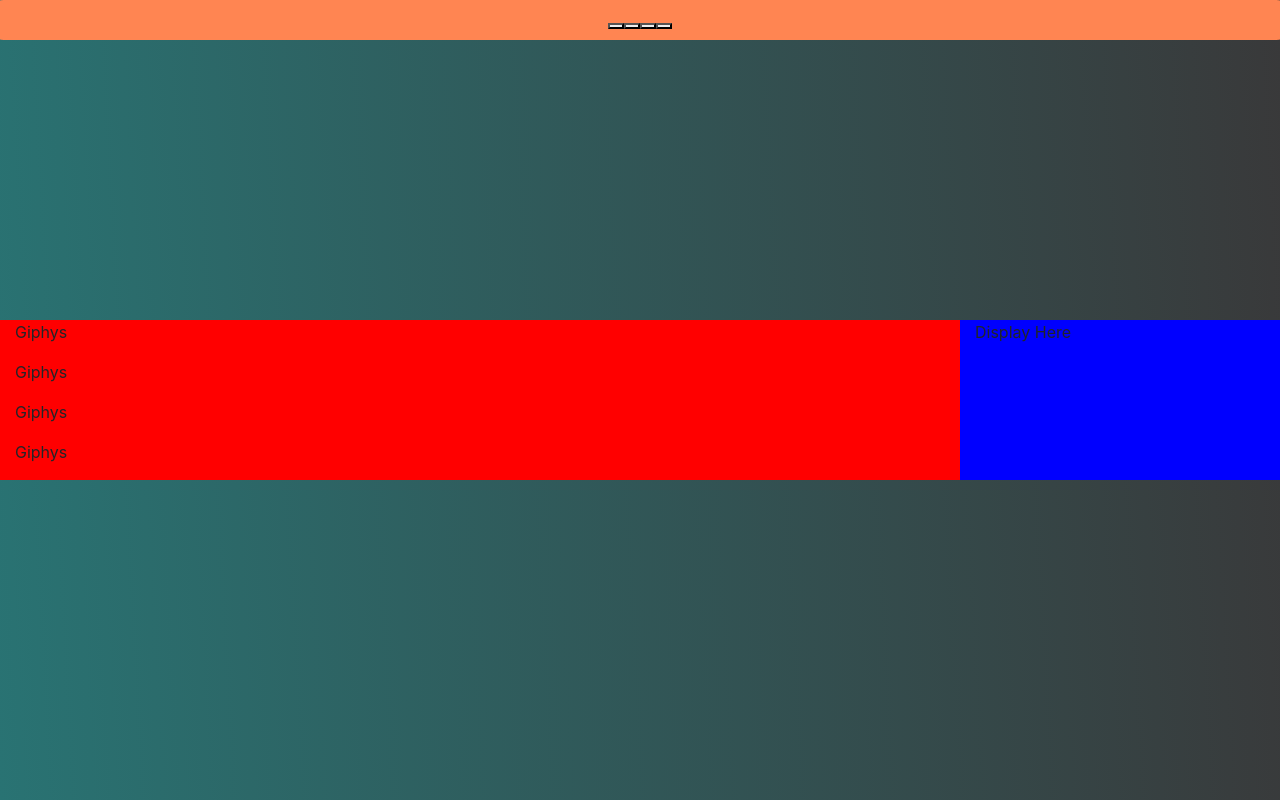
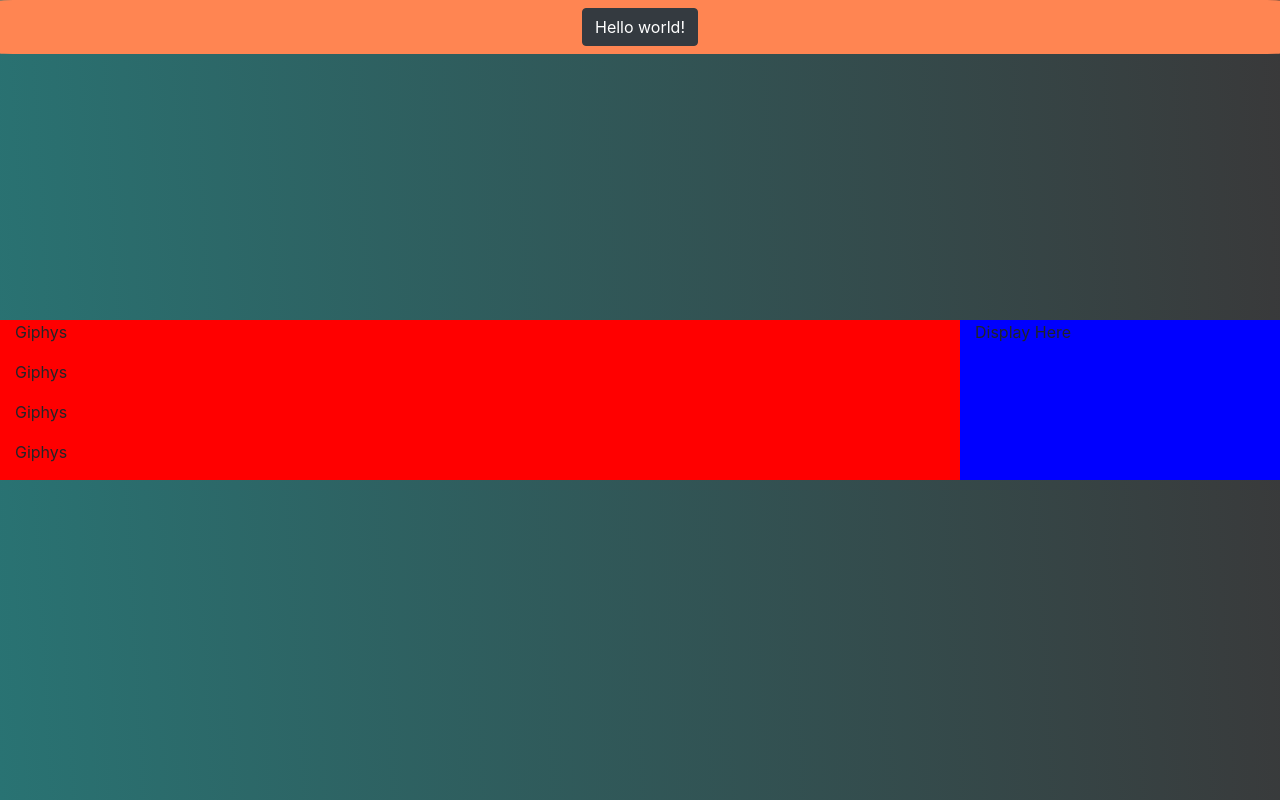
Before and after one commit to Unobtainiumrock/giphy-api-fun, a plain HTML site: page index.html in a window 1280 px wide. Drawn offline with nearby package versions, Linux system fonts and the light colour scheme.

Commit message:
Add buttons using JQuery

```diff
--- a/assets/javascript/giphy.js
+++ b/assets/javascript/giphy.js
@@ -1,4 +1,8 @@
 
 $(document).ready(function() {
-  console.log('hello world!');
+  // console.log('hello world!');
+  // var newDiv
+  var newButton = $('<p>Hello World!</p>');
+  console.log(newButton);
+  $('#button-holder').append($(`<button type="button" class="btn btn-dark">Hello world!</button>`));
 })
--- a/index.html
+++ b/index.html
@@ -13,7 +13,7 @@
   <header>
     <nav class="nav justify-content-center navbar navbar-expand-md fixed-top">
       <div id="button-holder">
-        <button></button><button></button><button></button><button></button>
+        <!-- <button type="button" class="btn btn-dark">Hello world!</button> -->
       </div>
      </nav>
   </header>
@@ -40,5 +40,6 @@
   <script src="https://code.jquery.com/jquery-3.2.1.slim.min.js" integrity="sha384-KJ3o2DKtIkvYIK3UENzmM7KCkRr/rE9/Qpg6aAZGJwFDMVNA/GpGFF93hXpG5KkN" crossorigin="anonymous"></script>
   <script src="https://cdnjs.cloudflare.com/ajax/libs/popper.js/1.12.9/umd/popper.min.js" integrity="sha384-ApNbgh9B+Y1QKtv3Rn7W3mgPxhU9K/ScQsAP7hUibX39j7fakFPskvXusvfa0b4Q" crossorigin="anonymous"></script>
   <script src="https://maxcdn.bootstrapcdn.com/bootstrap/4.0.0/js/bootstrap.min.js" integrity="sha384-JZR6Spejh4U02d8jOt6vLEHfe/JQGiRRSQQxSfFWpi1MquVdAyjUar5+76PVCmYl" crossorigin="anonymous"></script>
+  <script src="assets/javascript/giphy.js"></script>
 </body>
 </html>
```
Also changed, not shown: assets/styles/style.css (+7 -0 lines).
